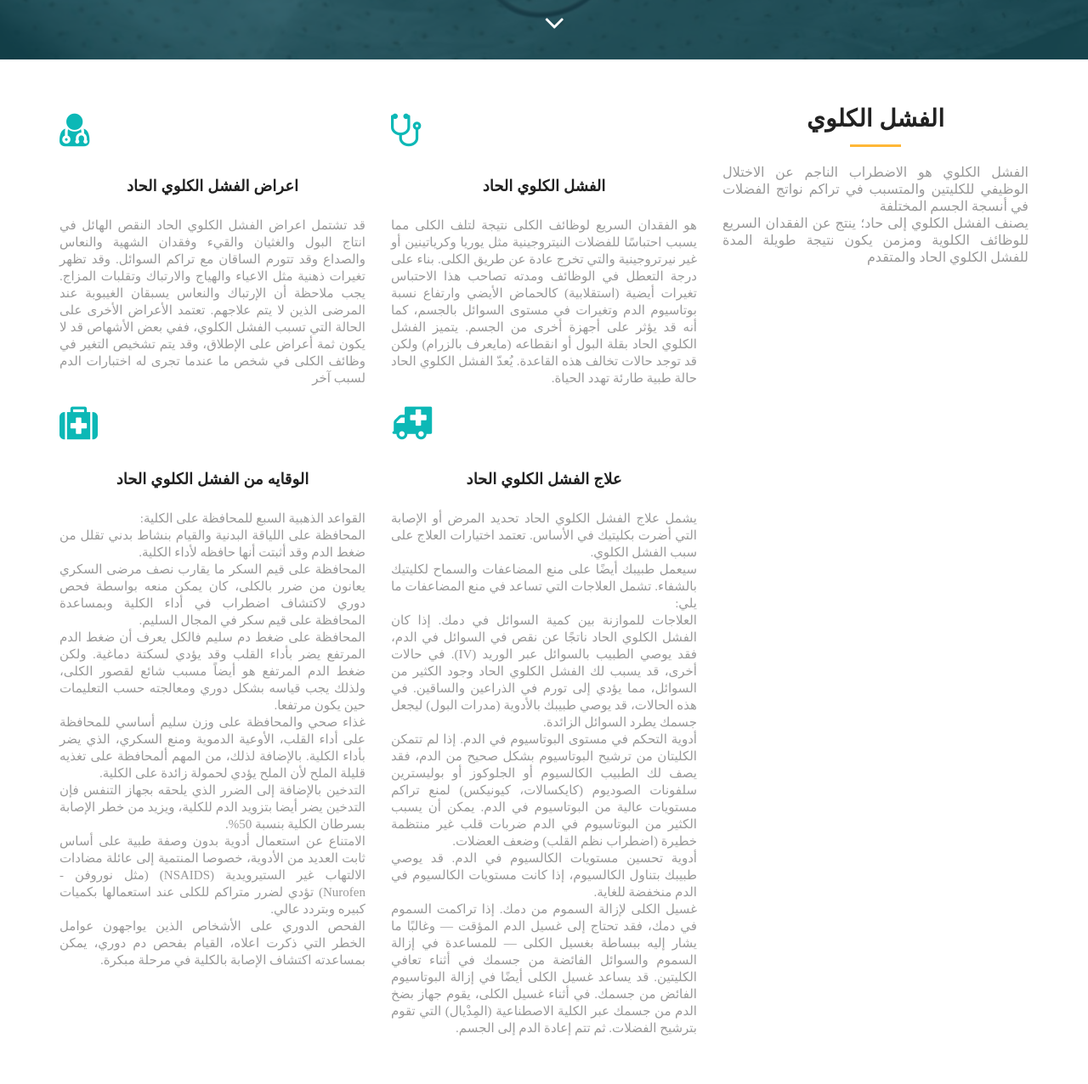
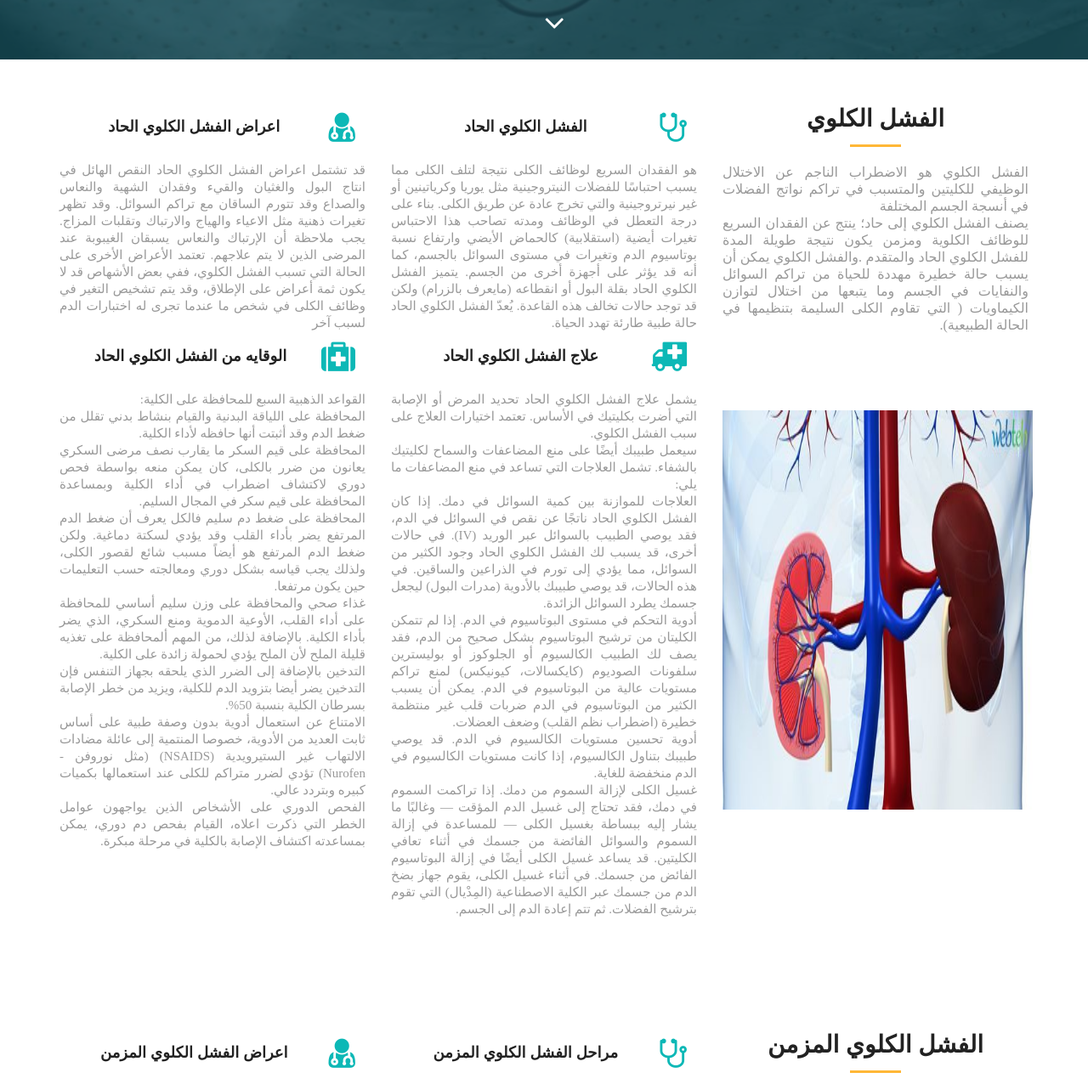
Before and after one commit to sarahkareem/task, a plain HTML site: page index.html in a window 1280 px wide. Shown: the part 580-1856 px from the top of the page at 85% size. Drawn offline with Linux system fonts and the light colour scheme.

Commit message:
first commit

```diff
--- a/css/style.css
+++ b/css/style.css
@@ -28,7 +28,7 @@ h1, h2, h3, h4, h5, h6
 	font-family: 'Raleway', sans-serif;
 	font-weight: 600;
     color: #222222;
-    text-align: center
+    text-align: center;
 }
 a, a:hover, a:focus, a:active{
     outline: none;
@@ -120,7 +120,7 @@ hr.botm-line {
 {
 	color: #fff;
 	text-transform: uppercase;
-	font-size: 14px;
+	font-size: 20px;
 	font-weight: 300;
 }
 .navbar-default .navbar-nav > li > a:hover, .navbar-default .navbar-nav > li > a:focus
@@ -141,6 +141,9 @@ hr.botm-line {
 	background-size: cover;
 	min-height: 650px;
 	position: relative;
+}
+.im{
+    padding-top: 30px;
 }
 .bg-color{
 	background-color: RGBA(13, 70, 83, 0.78);
@@ -184,15 +187,18 @@ hr.botm-line {
 /*services*/
 .icon i{
 	color: #0cb8b6;
-	font-size: 45px;
-    margin-bottom: 25px;
-    text-align: center;
+	font-size: 40px;
+    text-align:center;
+    margin-top: -10px;
+
 }
 .service-info{
 	margin-bottom: 20px;
 }
 .icon-info h4{
-	padding-bottom: 15px;
+    padding-bottom: 20px;
+
+
 }
 .icon-info p{
 	font-size: 15px !important;
--- a/index.html
+++ b/index.html
@@ -63,27 +63,30 @@
       <div class="container">
         <div class="row">
           <div class="col-md-4 col-sm-4">
-            <h2 class="ser-title">الفشل الكلوي</h2>
+            <h2 class="ser-title"> الفشل الكلوي</h2>
             <hr class="botm-line">
-            <p class="text-justify" dir="rtl"> الفشل الكلوي هو الاضطراب الناجم عن الاختلال الوظيفي للكليتين والمتسبب في تراكم نواتج الفضلات في أنسجة الجسم المختلفة  <br>يصنف الفشل الكلوي إلى حاد؛ ينتج عن الفقدان السريع للوظائف الكلوية ومزمن يكون نتيجة طويلة المدة للفشل الكلوي الحاد والمتقدم</p>
+            <p class="text-justify" dir="rtl"> الفشل الكلوي هو الاضطراب الناجم عن الاختلال الوظيفي للكليتين والمتسبب في تراكم نواتج الفضلات في أنسجة الجسم المختلفة  <br>يصنف الفشل الكلوي إلى حاد؛ ينتج عن الفقدان السريع للوظائف الكلوية ومزمن يكون نتيجة طويلة المدة للفشل الكلوي الحاد والمتقدم .والفشل الكلوي  يمكن أن يسبب حالة خطيرة مهددة للحياة من تراكم السوائل والنفايات في الجسم وما يتبعها من اختلال لتوازن الكيماويات ( التي تقاوم الكلى السليمة بتنظيمها في الحالة الطبيعية).
+            </p>
+            <img src="img/b5.jpg" alt="..." width="365px" height="550px" style="padding-top: 80px">
           </div>
           <div class="col-md-4 col-sm-4">
             <div class="service-info">
                 <div class="icon">
-                    <i class="fa fa-stethoscope"></i>
+                    <i class="fa fa-stethoscope pull-left fa-2x" ></i>
                   </div>
               <div class="icon-info">
                 <h4>الفشل الكلوي الحاد</h4>
                 <p class="text-justify" dir="rtl">هو الفقدان السريع لوظائف الكلى نتيجة لتلف الكلى مما يسبب احتباسًا للفضلات النيتروجينية مثل يوريا وكرياتينين أو
                    غير نيرتروجينية والتي تخرج عادة عن طريق الكلى. بناء على درجة التعطل في الوظائف ومدته تصاحب هذا الاحتباس تغيرات أيضية (استقلابية) كالحماض الأيضي وارتفاع نسبة بوتاسيوم الدم وتغيرات في مستوى السوائل بالجسم، كما أنه قد يؤثر على أجهزة أخرى من الجسم. يتميز الفشل الكلوي الحاد بقلة البول أو انقطاعه (مايعرف بالزرام) ولكن قد توجد حالات تخالف هذه القاعدة. يُعدّ الفشل الكلوي الحاد حالة طبية طارئة تهدد الحياة. </p>
+
               </div>
             </div>
             <div class="service-info">
               <div class="icon">
-                <i class="fa fa-ambulance"></i>
+                <i class="fa fa-ambulance pull-left fa-2x"></i>
               </div>
               <div class="icon-info">
-                <h4> علاج الفشل الكلوي الحاد </h4>
+                <h4>علاج الفشل الكلوي الحاد </h4>
                 <P class="text-justify" dir="rtl">يشمل علاج الفشل الكلوي الحاد تحديد المرض أو الإصابة التي أضرت بكليتيك في الأساس. تعتمد اختيارات العلاج على سبب الفشل الكلوي.
                   <br>سيعمل طبيبك أيضًا على منع المضاعفات والسماح لكليتيك بالشفاء. تشمل العلاجات التي تساعد في منع المضاعفات ما يلي:
                   <br> العلاجات للموازنة بين كمية السوائل في دمك. إذا كان الفشل الكلوي الحاد ناتجًا عن نقص في السوائل في الدم، فقد يوصي الطبيب بالسوائل عبر الوريد (IV). في حالات أخرى، قد يسبب لك الفشل الكلوي الحاد وجود الكثير من السوائل، مما يؤدي إلى تورم في الذراعين والساقين. في هذه الحالات، قد يوصي طبيبك بالأدوية (مدرات البول) ليجعل جسمك يطرد السوائل الزائدة.
@@ -98,7 +101,7 @@
           <div class="col-md-4 col-sm-4">
             <div class="service-info">
               <div class="icon">
-                <i class="fa fa-user-md"></i>
+                <i class="fa fa-user-md pull-left fa-2x "></i>
               </div>
               <div class="icon-info">
                 <h4>اعراض الفشل الكلوي الحاد</h4>
@@ -114,7 +117,7 @@
             </div>
             <div class="service-info">
               <div class="icon">
-                <i class="fa fa-medkit"></i>
+                <i class="fa fa-medkit pull-left fa-2x"></i>
               </div>
               <div class="icon-info">
                 <h4>  الوقايه من الفشل الكلوي الحاد  </h4>
@@ -141,12 +144,12 @@
             <p class="text-justify" dir="rtl">مرض الكلى المزمن المعروف أيضا باسم المرض الكلوي المزمن، هو الفقدان التدريجي في وظائف الكلى على مدى شهور أو سنوات. أعراض تدهور وظائف الكلى غير محددة، وقد تشمل الشعورالعام بالإعياء والمرور بضعف الشهية. غالبا، يتم تشخيص مرض الكلي المزمن نتيجة لفحص الناس المعروف أنهم معرضون لخطر مشاكل في الكلى، مثل مرضى ارتفاع ضغط الدم أو السكري وهؤلاء ذوي القرابة بشخص مصاب بمرض الكلى المزمن. قد يتم أيضاالتعرف علي مرض الكلى المزمن حين يؤدى إلى إحدي مضاعفاته المتعارف عليها مثل أمراض القلب والأوعية الدموية ،أو فقر الدم أو التهاب التامور (الكيس المحيط بالقلب).
             <br>يتم تشخيص مرض الكلى المزمن عن طريق نسبة الكرياتنين في فحص الدم إن علو مستويات الكرياتينين يشير إلى انخفاض معدل الترشيح الكبيبي وبالتالى انخفاض قدرة الكلى علي إفراز المخلفات. مستويات الكرياتينين قد تكون طبيعية في المراحل الأولى من ال(cdk) (مرض الكلى المزمن)، ويتم اكتشاف الحالة إذا ظهر في تحليل البول (اختبار لعينة البول) أن الكلى تسمح بفقدان البروتين أو خلايا الدم الحمراء في البول. وللمعرفة الشاملة للسبب الرئيسى وراء التخاذل الكلوى ، يمكن اللجوء إلى مختلف أشكال التصوير الطبي واختبارات الدم، وغالبا فحص عينة من النسيج الكلوي ويستخدم كل ذلك لمعرفة ما إذا كان هناك سبب يمكن علاجه أدى لحدوث فشل في الوظائف الكلوية.
             </p>
-
+            <img src="img/b66.jpg" alt="..." width="365px" height="650px" style="padding-top: 80px">
           </div>
           <div class="col-md-4 col-sm-4">
             <div class="service-info">
                 <div class="icon">
-                    <i class="fa fa-stethoscope"></i>
+                    <i class="fa fa-stethoscope pull-left fa-2x"></i>
                   </div>
               <div class="icon-info">
                 <h4>مراحل الفشل الكلوي المزمن </h4>
@@ -161,7 +164,7 @@
             </div>
             <div class="service-info">
               <div class="icon">
-                <i class="fa fa-ambulance"></i>
+                <i class="fa fa-ambulance pull-left fa-2x"></i>
               </div>
               <div class="icon-info">
                 <h4> علاج الفشل الكلوي المزمن </h4>
@@ -184,20 +187,20 @@
           <div class="col-md-4 col-sm-4">
             <div class="service-info">
               <div class="icon">
-                <i class="fa fa-user-md"></i>
+                <i class="fa fa-user-md pull-left fa-2x"></i>
               </div>
               <div class="icon-info">
                 <h4>اعراض الفشل الكلوي المزمن</h4>
-                <p class="text-justify" dir="rtl">تتفاوت التظاهرات السريرة بشدة وان مجموع الاعراض والعلامات التالية يشار لها باسم اليوريميا<br>1)العلامات العصبية: وهي الخمول والوسن والاضطراب والهياج العصبي العضلي وهي قد تتطور تدريجيا او فجأة<br>2)العلامات القلبية الوعائية وهي ارتفاعالتوتر الشرياني والتهاب التامور<br>
+                <p class="text-justify" dir="rtl">تتفاوت التظاهرات السريرة بشدة وان مجموع الاعراض والعلامات التالية يشار لها باسم اليوريميا<br>1)العلامات العصبية: وهي الخمول والوسن والاضطراب والهياج العصبي العضلي وهي قد تتطور تدريجيا او فجأة<br>2)العلامات القلبية الوعائية وهي ارتفاعالتوتر الشرياني والتهاب التامور
                   3)العلامات الهضمية وهي شائعة جدا خاصة القهم والغثيان والإقياء والطعم المعدني في الفم<br>4)العلامات الاستقلابية وهي قد تكون غير نوعية مثل التعب والحكة واضطرابات النوم او انها قد تشير الى اضطربات خاصة مثل الألم العظمي بسبب فرط نشاط جارات الدرق الثانوي<br>
-                <br>هناك اعراض اخرى:<br>آلام في منطقة الكلى تتفاوت في حدتها<br>التعب الخمول والاضطراب العصبي وهي من أول الأعراض.
+                هناك اعراض اخرى:<br>آلام في منطقة الكلى تتفاوت في حدتها<br>التعب الخمول والاضطراب العصبي وهي من أول الأعراض.
               <br>تراكم السموم في الجسم والتي تؤثر على الجهاز العصبي <br>احتباس السوائل في الجسم وتورم الجسم وخاصة الأطراف. <br>ارتفاع التوتر الشرياني والتهابه في القلب.
             <br>القيء المتكرر و الذي يسبقه شعور دائم بالغثيان. <br>الاصابه بالاضطرابات وقله النوم<br>فقر الدم هو من الامراض التي تصاحب الفشل الكلوي المزمن <br>سهوله التعرض للكسر العظام والاصابه  بهشاشه العظام <br>الحكة المفرطه في اجزاء الجسم</p>
               </div>
             </div>
             <div class="service-info">
               <div class="icon">
-                <i class="fa fa-medkit"></i>
+                <i class="fa fa-medkit pull-left fa-2x"></i>
               </div>
               <div class="icon-info">
                 <h4> الوقايه من الفشل الكلوي المزمن</h4>
```
Also changed, not shown: img/b5.jpg (added), img/b55.jpg (added), img/b66.jpg (added).
